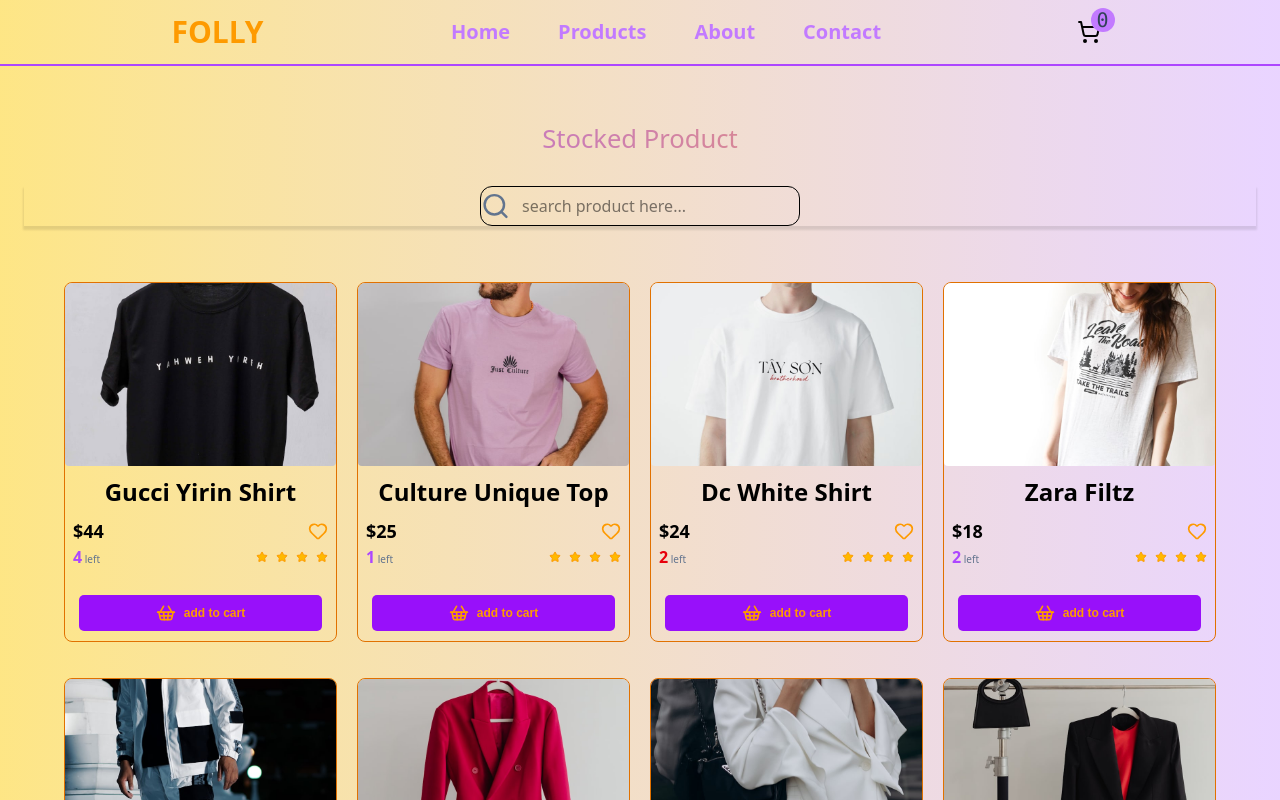
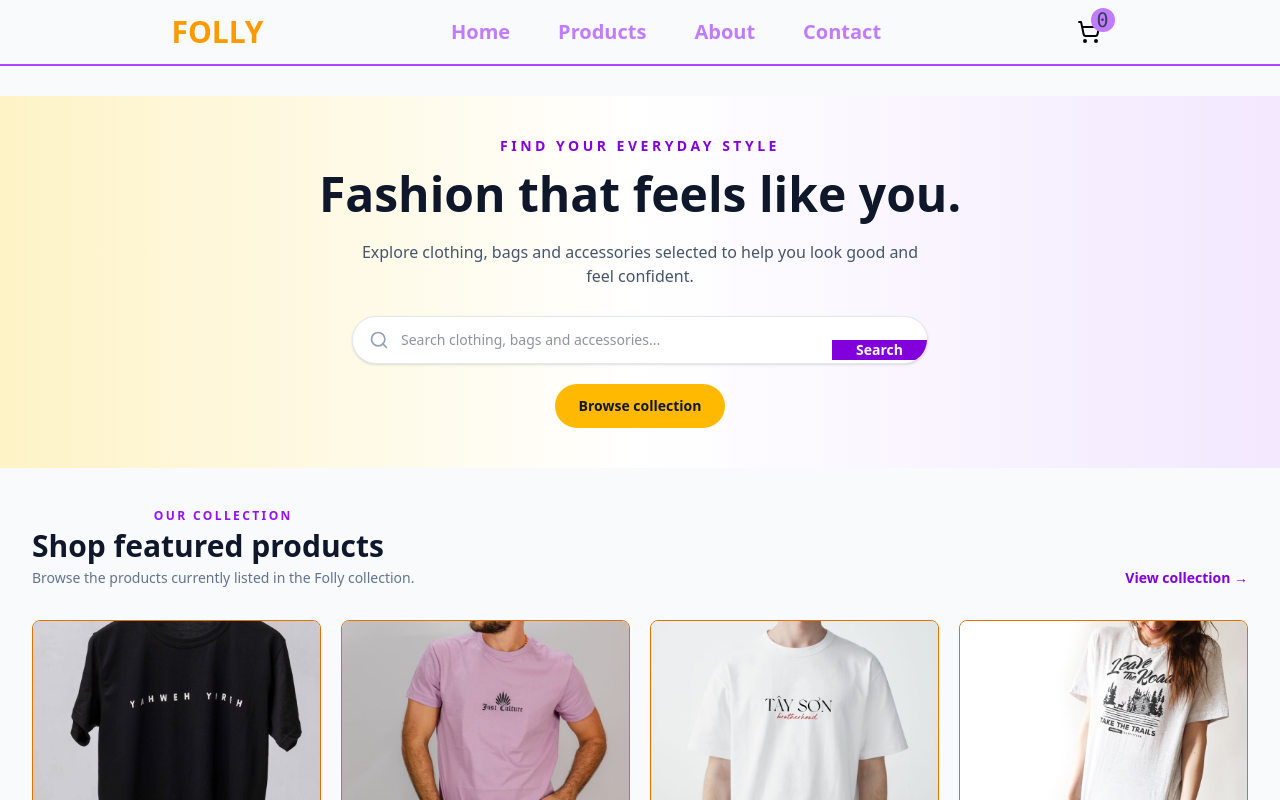
Before and after one commit to abdulsalam-hub/folly, a React (Vite) app: page /products in a window 1280 px wide. Shown: the top 800 px of the page. Built offline with nearby package versions, Linux system fonts and the light colour scheme.

Commit message:
Improve Home.jsx

```diff
--- a/src/pages/Home.jsx
+++ b/src/pages/Home.jsx
@@ -1,75 +1,71 @@
+import { useState } from "react";
+import { Search } from "lucide-react";
+import { Link, useNavigate } from "react-router-dom";
+import NavBar from "./NavBar.jsx";
+import Popup from "../components/Popup";
+import ApiProducts from "../components/ApiProducts";
 
-import Popup from "../components/Popup";
-import NavBar from "./NavBar.jsx";
-import {useState,useEffect} from "react";
-import {Search} from "lucide-react";
-import Loading from "../components/Loading.jsx";
-import {Link,useNavigate} from "react-router-dom";
 const Home = () => {
- const navigate=useNavigate()
+  const navigate = useNavigate();
   const [searchItem, setSearchItem] = useState("");
-  const [load,setLoad]=useState(true);
 
-    useEffect(() => {
-     const time= setTimeout(() => {
-        setLoad(false);
-     },2000);
+  const handleSearch = (event) => {
+    event.preventDefault();
+    navigate(`/searchproduct?q=${encodeURIComponent(searchItem.trim())}`);
+  };
 
-      return () =>
-      {
-        clearTimeout(time)
-      }
-    }, [load]);
   return (
     <>
       <NavBar />
-      <section className="transition-transform duration-500 w-full h-full pt-5 bg-slate-200  md:bg-linear-to-r from-amber-200 to-purple-200">
-        <div className="md:px-6 px-2 mt-20">
-          <div className=" text-center">
-            <h1 className="px-2 md:p-5  text-[clamp(1.5rem,2vw,2rem)]  bg-linear-to-r from-purple-500 to-amber-500 bg-clip-text text-transparent ">
-              Stocked Product
+      <main className="min-h-screen w-full bg-slate-50 pt-24">
+        <section className="bg-gradient-to-r from-amber-100 via-white to-purple-100 px-4 py-10 text-center md:px-8">
+          <p className="mb-2 text-sm font-bold uppercase tracking-[0.25em] text-purple-700">
+            Find your everyday style
+          </p>
+          <h1 className="mx-auto max-w-3xl text-3xl font-extrabold leading-tight text-slate-900 md:text-5xl">
+            Fashion that feels like you.
           </h1>
-            <div className="w-full sticky top-30   items-center flex justify-center  shadow-[0_3px_2px_1px_rgba(0,0,0,0.1)] my-2 transition-opacity duration-400">
-              <Link to="/searchproduct">
-                <form
-                  onClick={(fv) => {
-                    fv.preventDefault();
-                    navigate("/searchproduct");
-                  }}
-                  aria-disabled
-                  className="flex rounded-xl px-auto border h-10 w-80  hover:translate-y-0 hover:shadow-[0_2px_3px_2px_rgba(255,0,255,0.2)] "
-                >
-                  <Search className="h-8 w-8 self-center mx-auto text-slate-500 hover:text-purple-400" />
+          <p className="mx-auto mt-4 max-w-xl text-sm leading-6 text-slate-600 md:text-base">
+            Explore clothing, bags and accessories selected to help you look good and feel confident.
+          </p>
+          <form onSubmit={handleSearch} className="mx-auto mt-7 flex h-12 max-w-xl overflow-hidden rounded-full border border-slate-200 bg-white shadow-sm focus-within:ring-2 focus-within:ring-purple-300">
+            <label htmlFor="product-search" className="sr-only">Search products</label>
+            <Search className="my-auto ml-4 h-5 w-5 shrink-0 text-slate-400" />
             <input
+              id="product-search"
               type="search"
-                    name="product"
               value={searchItem}
-                    id=""
-                    onChange={(fv) => {
-                      setSearchItem(() => {
-                        fv.preventDefault();
-                        navigate("/searchproduct");
-                      });
-                    }}
-                    placeholder="search product here..."
-                    className=" m-0  h-full w-full hover:translate-y-0.5 border-purple-400   focus:outline-none   indent-3"
+              onChange={(event) => setSearchItem(event.target.value)}
+              placeholder="Search clothing, bags and accessories..."
+              className="min-w-0 flex-1 border-0 bg-transparent px-3 text-sm text-slate-800 outline-none"
             />
+            <button type="submit" className="bg-purple-700 px-6 text-sm font-semibold text-white transition hover:bg-purple-800">
+              Search
+            </button>
           </form>
+          <Link to="/products" className="mt-5 inline-flex rounded-full bg-amber-400 px-6 py-3 text-sm font-bold text-slate-900 transition hover:bg-amber-500">
+            Browse collection
           </Link>
+        </section>
+
+        <section className="mx-auto max-w-7xl px-4 py-10 md:px-8">
+          <div className="mb-6 flex flex-wrap items-end justify-between gap-3">
+            <div>
+              <p className="text-xs font-bold uppercase tracking-[0.2em] text-purple-600">Our collection</p>
+              <h2 className="mt-1 text-2xl font-bold text-slate-900 md:text-3xl">Shop featured products</h2>
+              <p className="mt-1 text-sm text-slate-500">Browse the products currently listed in the Folly collection.</p>
             </div>
+            <Link to="/products" className="text-sm font-semibold text-purple-700 hover:underline">View collection →</Link>
           </div>
-          {load && <Loading />}
-          {!load && (
-            <div
-              className="grid grid-cols-2 md:grid-cols-3 lg:grid-cols-4 w-full  md:px-10 md:gap-5 gap-x-3
-          -z-80 py-10 transition-opacity duration-500 ease-in-out"
-            >
+          <div className="grid grid-cols-2 gap-3 sm:grid-cols-3 md:grid-cols-4 md:gap-5">
             <Popup />
           </div>
-          )}
-        </div>
         </section>
+
+        <ApiProducts />
+      </main>
     </>
   );
 };
+
 export default Home;
```
Lines whose indentation alone changed are shown as unchanged.
